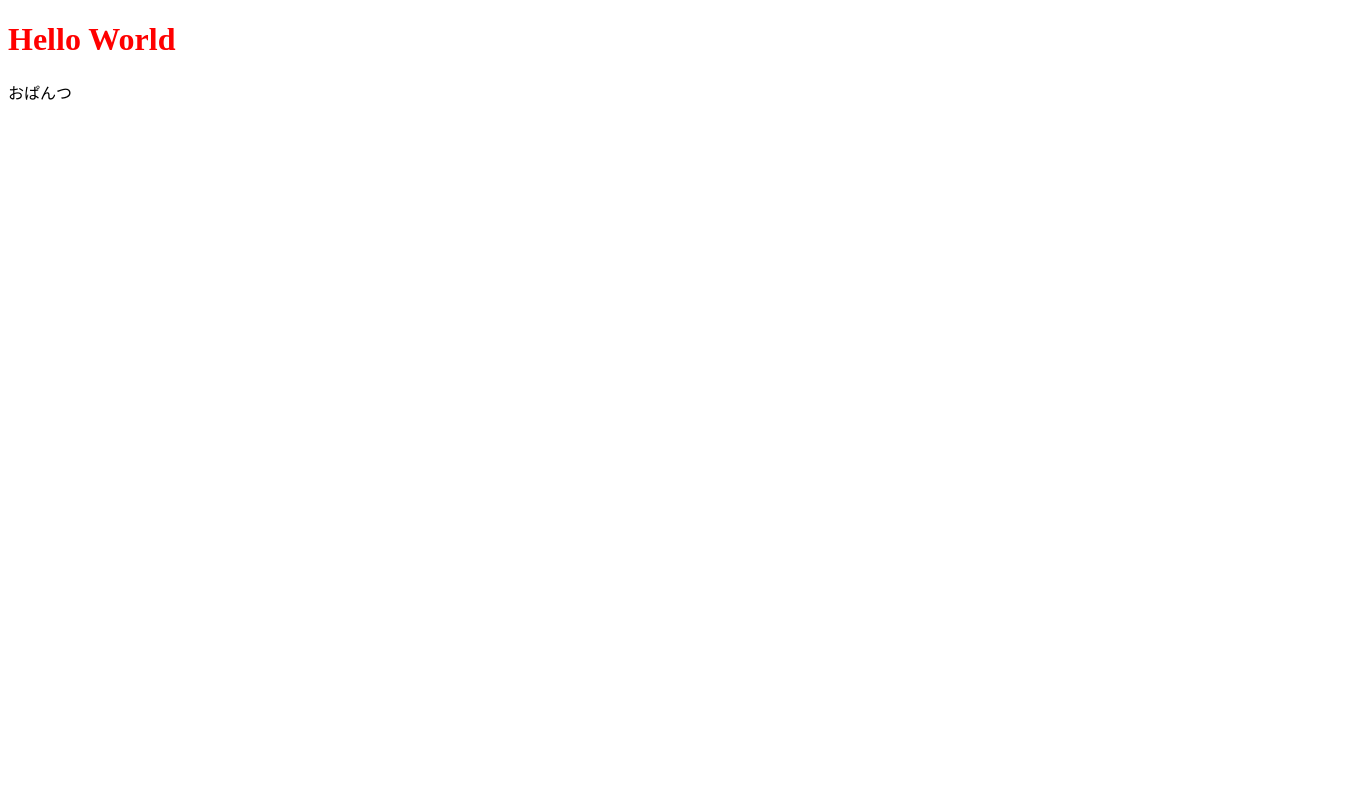
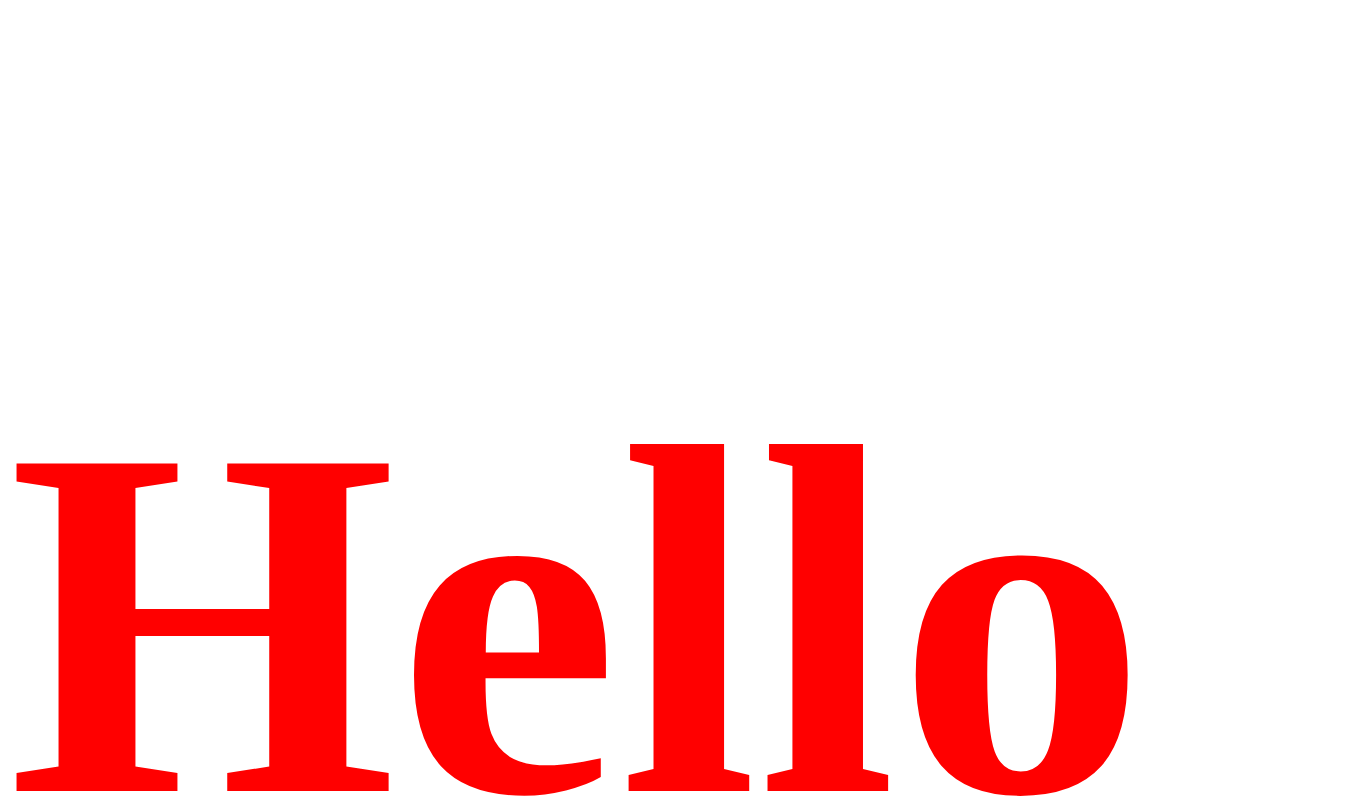
Before and after one commit to muranto/first, a plain HTML site: page index.html in a window 1280 px wide. Shown: the top 800 px of the page, 1369 px wide, since content can reach past the window. Drawn offline with Linux system fonts and the light colour scheme.

Commit message:
Update stylesheet.css

```diff
--- a/stylesheet.css
+++ b/stylesheet.css
@@ -1 +1,3 @@
-h1{color: red;}
+h1{color: red;
+font-size: 500px;}
+p{color: blue;}
```
